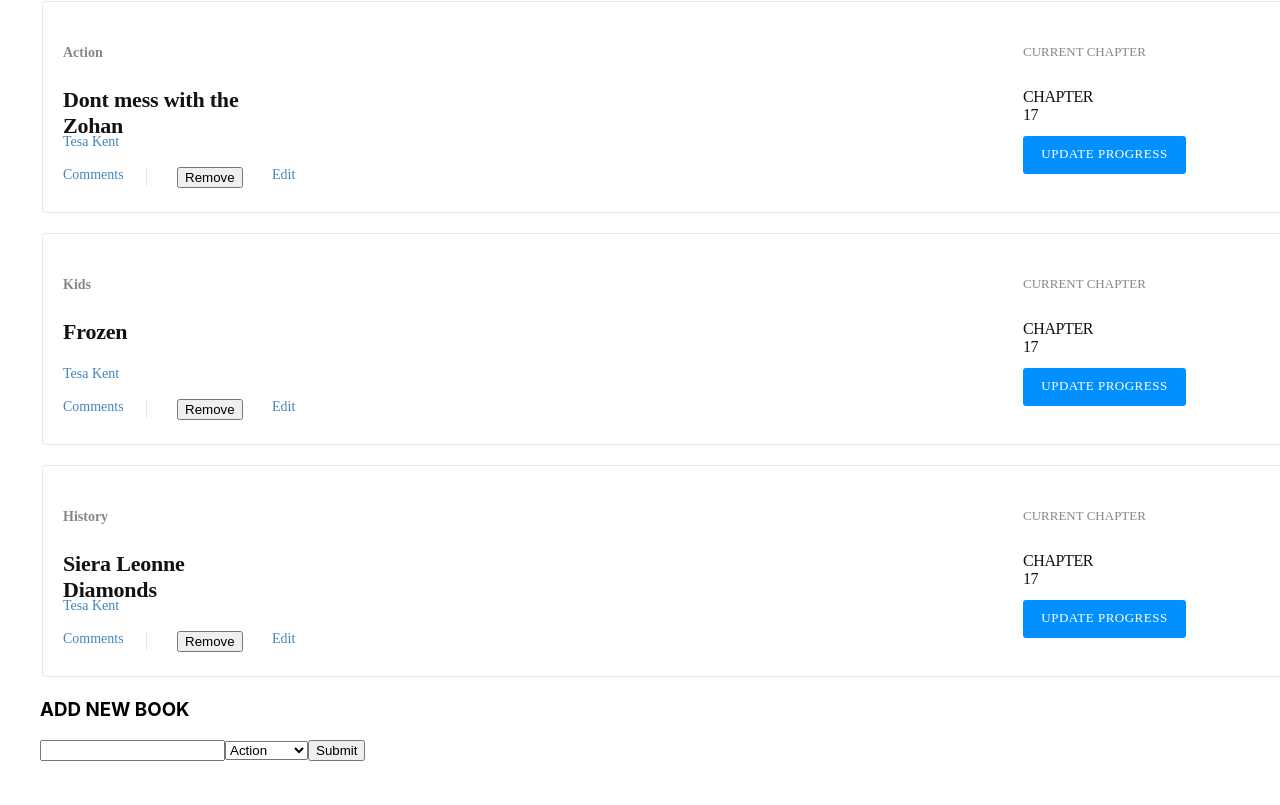
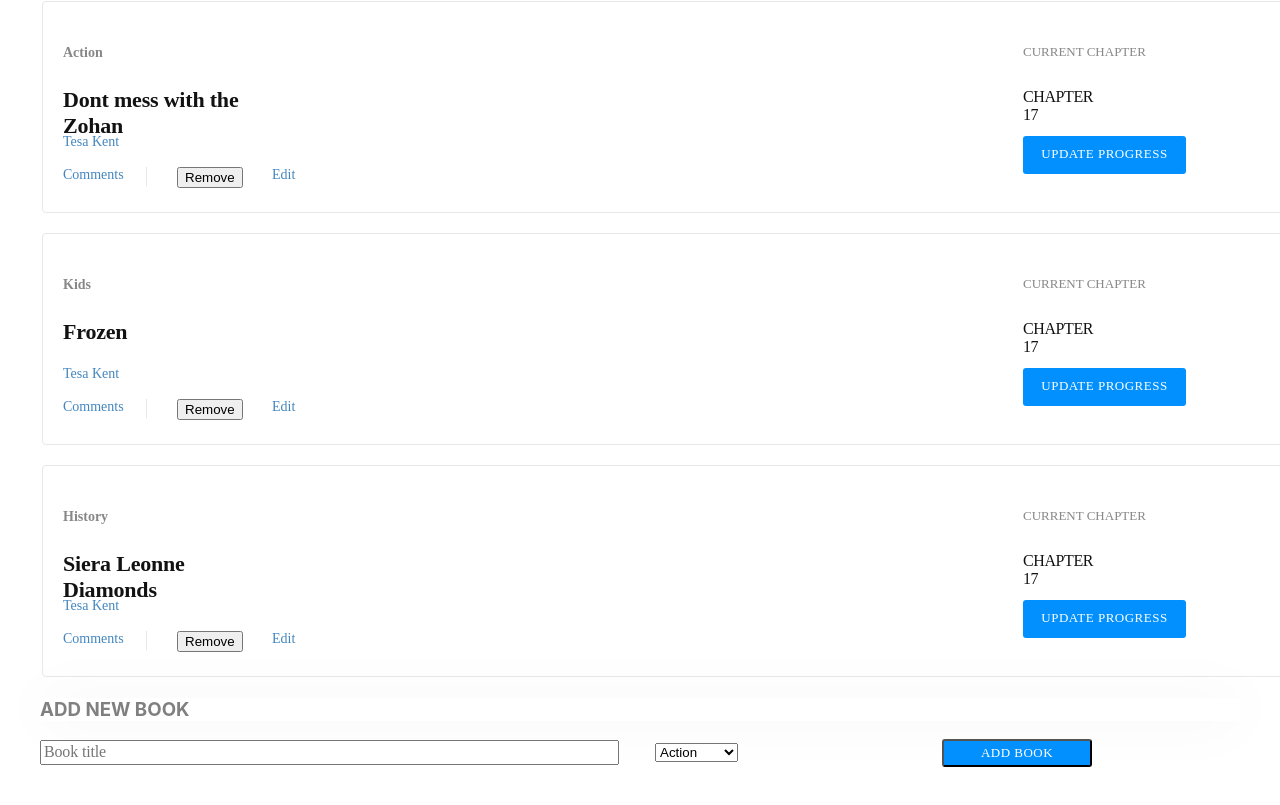
Before and after one commit to grace-mugoiri/react-bookstore, a React (Create React App) app: page / in a window 1280 px wide. Shown: the part 201-1006 px from the top of the page. Built offline with nearby package versions, Linux system fonts and the light colour scheme.

Commit message:
add book forms styling

```diff
--- a/src/components/CategoryFilter.js
+++ b/src/components/CategoryFilter.js
@@ -11,11 +11,11 @@
   'Sci-Fi',
 ];
 
-const filterCategories = bookCategories.concat('All');
+const filterCategories = ['All', ...bookCategories];
 
 const CategoryFilter = ({ handleFilterChange }) => {
   const options = filterCategories.map((category) => (
-    <option key={`filter-category-${category}`} value={category}>
+    <option key={category} value={category}>
       {category}
     </option>
   ));
--- a/src/containers/BooksForm.js
+++ b/src/containers/BooksForm.js
@@ -59,11 +59,11 @@
 
     return (
       <div>
-        <h3> ADD NEW BOOK </h3>
+        <h3 id="input-book"> ADD NEW BOOK </h3>
         <form onSubmit={this.handleSubmit}>
-          <input onChange={this.handleChange} type="text" name="title" />
+          <input onChange={this.handleChange} type="text" id="input-title" name="title" placeholder="Book title" />
           <select onChange={this.handleChange} name="category">{bookOptions}</select>
-          <input type="submit" />
+          <input type="submit" id="add-book" value="ADD BOOK" />
         </form>
       </div>
     );
--- a/src/styleAssets/Book.css
+++ b/src/styleAssets/Book.css
@@ -132,11 +132,7 @@
 	width: 60%;
   }
 
-  .second {
-	width: 20%;
-  }
-
-  .third {
+  .second, .third {
 	width: 20%;
   }
 
--- a/src/styleAssets/BooksForm.css
+++ b/src/styleAssets/BooksForm.css
@@ -1,8 +1,22 @@
-.input {
-	margin-right: 10px;
-	height: 45px;
-	width: 60%;
-	font-size: 18px;
+
+  #input-book {
+	border-radius: 4px;
+	box-shadow: 0 0 60px 0 rgba(0, 0, 0, 0.05);
+	color: gray;
+  }
+
+  #input-title {
+	width: 571px;
+	height: 19px;
+	font-family: Montserrat;
+	font-size: 16px;
+	font-weight: normal;
+	font-stretch: normal;
+	font-style: normal;
+	line-height: normal;
+	letter-spacing: -0.15px;
+	color: #c4c4c4;
+	margin-right: 3%;
   }
 
   .select {
@@ -12,15 +26,19 @@
 	font-size: 18px;
   }
 
-  .button {
-	width: 18%;
-	background: #0290ff;
-	color: #fff;
-	padding: 16px;
-	font-size: 18px;
+  #add-book {
+	width: 150px;
+	height: 28px;
+	font-family: RobotoSlab;
+	font-size: 13px;
+	font-weight: 300;
+	font-stretch: normal;
+	font-style: normal;
+	line-height: normal;
+	letter-spacing: 0.5px;
+	background-color: #0290ff;
+	color: white;
+	text-align: center;
+	border-radius: 3px;
+	margin-left: 17%;
   }
-
-
-  .error {
-	color: red;
-  }
```
